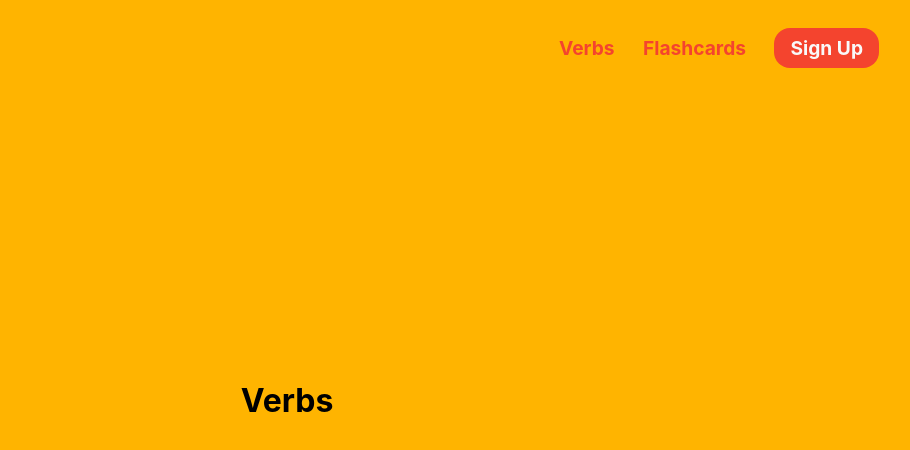
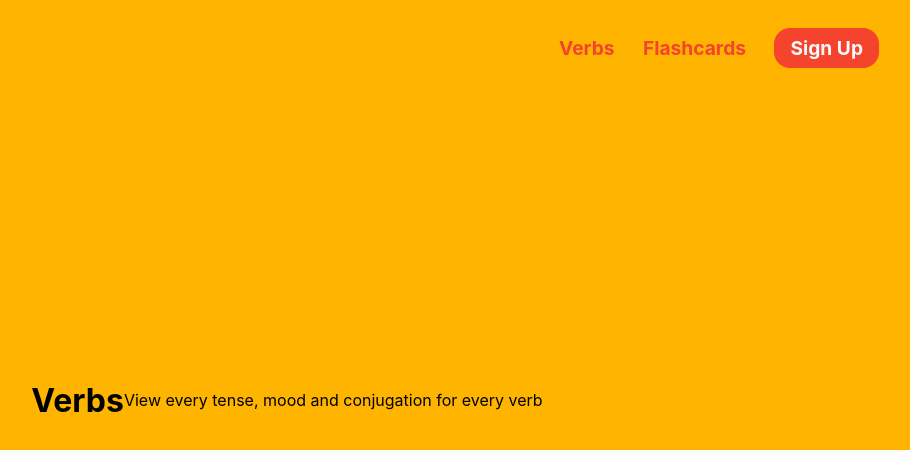
Before and after one commit to jpates2/verbify, a React (Create React App) app: page /verbs in a window 1280 px wide. Shown: the top 450 px of the page, without its empty margins (353-1263 px from the left). Built offline with nearby package versions, Linux system fonts and the light colour scheme.

Commit message:
text added to verbs page

```diff
--- a/src/verbs/Header.js
+++ b/src/verbs/Header.js
@@ -4,6 +4,7 @@ export default function Header() {
   return (
     <div className={classes["verbs__container"]}>
       <h1 className={classes["verbs__header"]}>Verbs</h1>
+      <hp className={classes["verbs__slogan"]}>View every tense, mood and conjugation for every verb</hp>
     </div>
   )
 }
```
